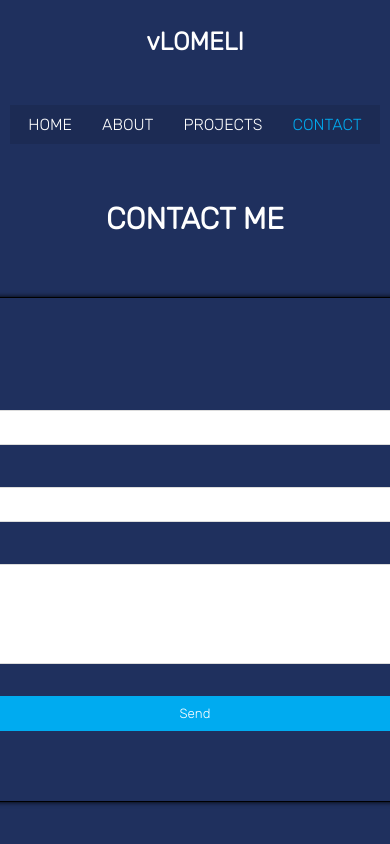
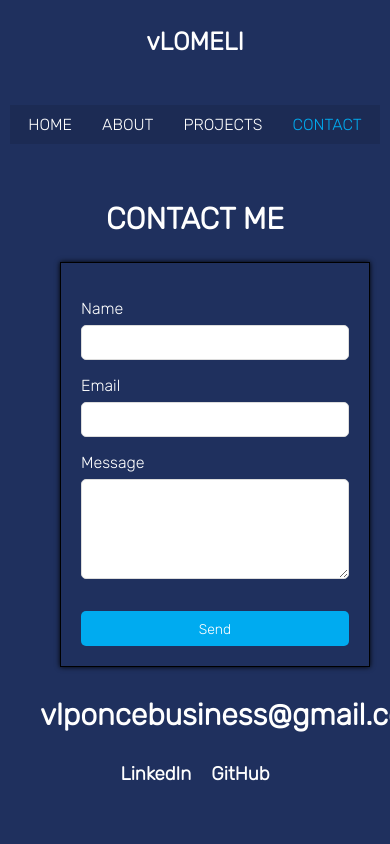
Before and after one commit to vlomeli/react-portfolio, a React (Vite) app: page /Contact in a window 390 px wide. Shown: the top 844 px of the page. Built offline with nearby package versions, Linux system fonts and the light colour scheme; a web font is replaced by a local one.

Commit message:
changes to css

```diff
--- a/src/pages/Contact.jsx
+++ b/src/pages/Contact.jsx
@@ -33,8 +33,21 @@ export default function Contact() {
               <textarea name="message" />
               <input type="submit" value="Send" />
             </form>
+            <section className="contact-links">
+              <h1>vlponcebusiness@gmail.com</h1>
+              <div className="links-row">
+                <h3>
+                  <a href="https://www.linkedin.com/in/vlomeliponce/">
+                    LinkedIn
+                  </a>
+                </h3>
+                <h3>
+                  <a href="https://github.com/vlomeli">GitHub</a>
+                </h3>
+              </div>
+            </section>
           </div>
         </section>
       </>
-    )
+    );
 }
--- a/src/style.css
+++ b/src/style.css
@@ -259,15 +259,31 @@ body {
   display: flex;
   flex-wrap: wrap;
   justify-content: center;
+  margin: 0 auto;
+  max-width: 1200px; /* Adjust max-width to your preference */
 }
 
 .card {
   border: 1px solid black;
   box-shadow: 0 5px 10px black;
   background-color: black;
-  width: calc(22.5% - 40px);
+  width: calc(25% - 40px);
   margin: 20px;
   min-height: 300px;
+}
+
+@media (max-width: 1200px) {
+  .card {
+    width: calc(50% - 20px); /* 2 columns on medium screens */
+    margin: 10px;
+  }
+}
+
+@media (max-width: 768px) {
+  .card {
+    width: calc(100% - 20px); /* 1 column on small screens */
+    margin: 10px;
+  }
 }
 
 .card-image img {
@@ -313,12 +329,7 @@ body {
 }
 
 .card:hover {
-  background-color: rgba(
-    255,
-    255,
-    255,
-    0.1
-  );
+  background-color: rgba(255, 255, 255, 0.1);
   transform: scale(1.02);
   transition: background-color 0.3s ease, transform 0.3s ease;
 }
@@ -373,6 +384,34 @@ body {
   font-size: 16px;
 }
 
+@media (max-width: 768px) {
+  /* Adjustments for medium screens */
+  .card {
+    width: calc(50% - 20px); /* 2 columns on medium screens */
+    margin: 10px;
+  }
+
+  .card-image img {
+    height: 120px;
+  }
+
+  .card-title {
+    font-size: 12px;
+  }
+
+  .description {
+    font-size: 10px;
+  }
+}
+
+@media (max-width: 500px) {
+  /* Adjustments for smaller screens */
+  .card {
+    width: calc(100% - 20px); /* 1 column on smaller screens */
+    margin: 10px;
+  }
+}
+
 /*css for form / contact page */
 
 .contact h1 {
@@ -385,6 +424,7 @@ body {
   justify-content: center;
   margin-top: 2%;
 }
+
 
 form {
   display: flex;
@@ -432,18 +472,95 @@ input[type="submit"] {
   border: none;
 }
 
+.links-row {
+    color: white;
+    display: flex;
+    justify-content: center;
+    gap: 20px;
+}
+
+.links-row h3 {
+    margin: 0;
+}
+
+.links-row a{
+  color: white;
+  text-decoration: none;
+}
+
+.links-row a:hover {
+    color: #00abf0;
+    text-decoration: underline;
+}
+
+
+/* Media queries */
+@media (max-width: 1024px) {
+  form {
+    width: 90%; /* Adjust the width for smaller screens */
+    margin: 40px; /* Reduce the margin */
+    padding: 50px; /* Reduce the padding */
+  }
+
+  input,
+  textarea {
+    font-size: 14px; /* Adjust the font size */
+  }
+
+  input[type="submit"] {
+    padding: 10px 20px; /* Adjust the submit button padding */
+  }
+}
+
 @media (max-width: 768px) {
-  /* projects */
+ .contact {
+    flex-direction: column; /* Stack content vertically */
+  }
+
+ .contact h1,.contact h3 {
+    text-align: center; /* Ensure h1 and h3 are centered horizontally */
+  }
+
+  form {
+    width: 95%; /* Further adjust the width for smaller screens */
+    margin: 30px; /* Further reduce the margin */
+    padding: 40px; /* Further reduce the padding */
+  }
+
+  input,
+  textarea {
+    font-size: 14px; /* Adjust the font size */
+  }
+
+  input[type="submit"] {
+    padding: 10px 20px; /* Adjust the submit button padding */
+  }
+}
+
+@media (max-width: 480px) {
+
+  form {
+    width: 100%; /* Ensure the form is full-width on very small screens */
+    margin: 20px; /* Further reduce the margin */
+    padding: 20px; /* Further reduce the padding */
+  }
+
+  input,
+  textarea {
+    font-size: 14px; /* Adjust the font size */
+  }
+
+  input[type="submit"] {
+    padding: 10px 20px; /* Adjust the submit button padding */
+  }
+}
+
+ /* projects media queries */
+@media (max-width: 768px) {
   .cards-container {
     flex-direction: row;
     flex-wrap: wrap;
     justify-content: center;
-  }
-
-  .card {
-    width: calc(30% - 40px);
-    margin: 20px;
-    min-height: 250px;
   }
 
   .card-image img {
@@ -459,8 +576,9 @@ input[type="submit"] {
   }
 }
 
+
 @media (max-width: 500px) {
-   /*body {
+  /*body {
         display: none;
         } */
 
```
Lines whose indentation alone changed are shown as unchanged.
